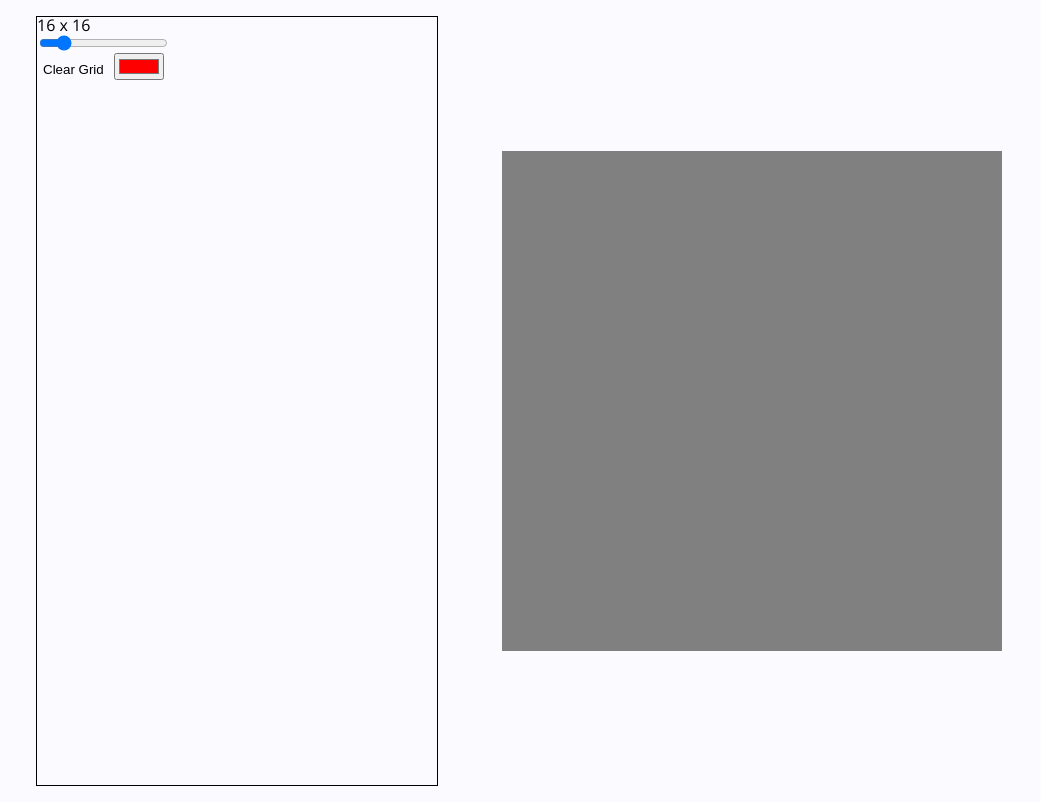
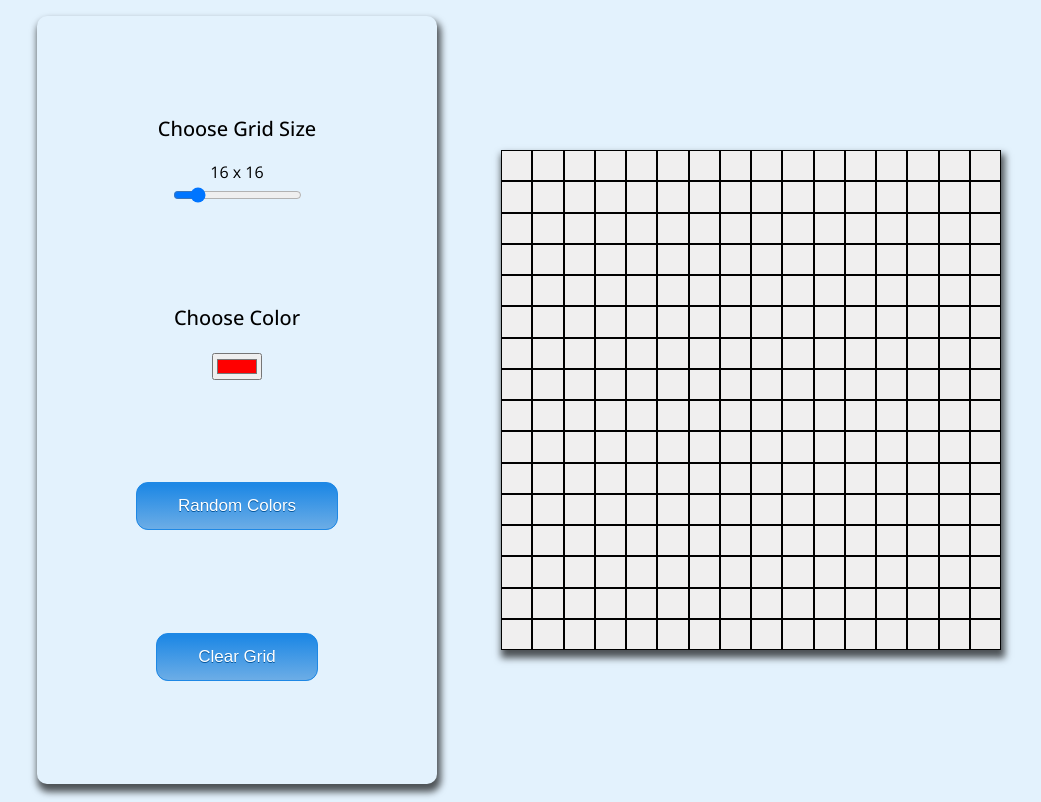
Before and after one commit to curryworry/etch-a-sketch, a plain HTML site: page index.html in a window 1280 px wide. Both pictures are taken after a click on the button "Clear Grid". Shown: the whole page, without its empty margins (121-1162 px from the left). Drawn offline with nearby package versions, Linux system fonts and the light colour scheme.

Commit message:
Added Random Mode that allows users to paint with a brush that generates random colors per cell

```diff
--- a/index.html
+++ b/index.html
@@ -14,12 +14,19 @@
 <body>
     <div id="container">
         <div id="options">
-            <div class="slidecontainer">
+            <div id="slide-container" class="options-container">
+                <p class="options-text">Choose Grid Size</p>
                 <p id="grid-size-value"></p>
                 <input type="range" min="1" max="100" value="16" class="slider" id="grid-slider">
             </div>
-            <button type="button" id="clr-btn">Clear Grid</button>
-            <input type="color" id="color-picker" name="color-picker" value="#ff0000">
+            <div id="color-container" class="options-container">
+                <p class="options-text">Choose Color</p>
+                <input type="color" id="color-picker" name="color-picker" value="#ff0000">
+            </div>
+            <div id="random-mode">
+                <button type="button" id="random-btn" class="btn">Random Colors</button>
+            </div>
+            <button type="button" id="clr-btn" class="btn">Clear Grid</button>
         </div>
         <div id="canvas">
 
--- a/scripts.js
+++ b/scripts.js
@@ -3,20 +3,36 @@ const canvasWidth = canvas.offsetWidth;
 const slider = document.getElementById('grid-slider');
 const clearButton = document.getElementById('clr-btn');
 const colorPicker = document.getElementById('color-picker');
-let sketchColor = colorPicker.value;
+const randomButton = document.getElementById('random-btn');
+let brushColor = colorPicker.value;
+let paintMode = 'single';
 
 drawGrid();
 slider.addEventListener('input',drawGrid);
 clearButton.addEventListener('click',clearGrid);
-colorPicker.addEventListener('input',chooseSketchColor);
+colorPicker.addEventListener('input',chooseBrushColor);
+randomButton.addEventListener('click',chooseMode);
+colorPicker.addEventListener('click',chooseMode);
+
+function chooseMode(e){
+    console.log(e);
+    if(e.target.id=="random-btn"){
+        paintMode = 'random';
+        console.log(paintMode);
+    }
+    else if(e.target.id=="color-picker"){
+        paintMode = 'single';
+        console.log(paintMode);
+    }
+}
 
 function calcDimensions(numOfRows){
     let width = canvasWidth/numOfRows;
     return width;
 }
 
-function chooseSketchColor(e){
-    sketchColor = e.target.value;
+function chooseBrushColor(e){
+    brushColor = e.target.value;
 }
 
 function drawGrid(e){
@@ -45,10 +61,34 @@ function drawGrid(e){
 }
 
 function sketch(e){
-    e.target.style.backgroundColor=sketchColor;
+    /*let brushRgbColor = hexToRgb(brushColor);
+    let currentCellColor = e.target.style.backgroundColor;
+    let rgbCellColor = currentCellColor.match(/\d+/g);
+    if(rgbCellColor){console.log(`Current cell color in RGB is ${rgbCellColor[0]}`);}
+    console.log(`Current Cell Color is ${currentCellColor}`);
+    console.log(`Brush color is ${brushColor}`);*/
+    let paintR = Math.floor(Math.random() * 255) + 1;
+    let paintG = Math.floor(Math.random() * 255) + 1;
+    let paintB = Math.floor(Math.random() * 255) + 1;
+    if(paintMode=='single'){
+    e.target.style.backgroundColor=brushColor;
+    }
+    else if(paintMode=='random'){
+        console.log(`rgb(${paintR},${[paintG]},${paintB})`);
+        e.target.style.backgroundColor=`rgb(${paintR},${[paintG]},${paintB})`;
+    }
 }
 
 function clearGrid(){
     canvas.innerHTML='';
-    initializeGrid();
+    drawGrid();
 }
+
+function hexToRgb(hex) {
+    let result = /^#?([a-f\d]{2})([a-f\d]{2})([a-f\d]{2})$/i.exec(hex);
+        let r= parseInt(result[1], 16);
+        let g= parseInt(result[2], 16);
+        let b= parseInt(result[3], 16);
+        console.log(`rgb(${r},${g},${b})`);
+        return `rgb(${r},${g},${b})`;
+}
--- a/styles.css
+++ b/styles.css
@@ -59,7 +59,7 @@ button {
 /* CSS Reset Ends Here */
 
 body{
-    background-color: #fbfbff;
+    background-color: #e3f2fd;
     font-family: 'Open Sans', sans-serif;
 }
 
@@ -72,21 +72,65 @@ body{
 }
 
 #options{
-    border: 1px solid black;
+    /* border: 1px solid black; */
+    border-radius: 10px;
     height: 96vh;
     width: 400px;
+    display: flex;
+    flex-direction: column;
+    justify-content: space-evenly;
+    align-items: center;
+    box-shadow: 2px 6px 7px 2px rgba(0,0,0,0.66);
+
+}
+
+.options-text{
+    font-size: 20px;
+    font-weight: 500;
+    margin-bottom: 20px;
+}
+
+.options-container{
+    display: flex;
+    flex-direction: column;
+    align-items: center;
+    gap: 5px;
 }
 
 #canvas{
     /* box-sizing: border-box; */
     height: 500px;
     width: 500px;
-    background-color: grey;
+    background-color: rgb(240, 239, 239);
     display: flex;
     flex-wrap: wrap;
+    box-shadow: 2px 6px 7px 2px rgba(0,0,0,0.66);
 }
 
 .grid-square{
     box-sizing: border-box;
     border: 1px solid black;
 }
+
+.btn {
+	background:linear-gradient(to bottom, #1e88e5 5%, #6cade6 100%);
+	background-color:#1e88e5;
+	border-radius:12px;
+	border:1px solid #1e88e5;
+	display:inline-block;
+	cursor:pointer;
+	color:#ffffff;
+	font-size:17px;
+    font-weight: 500;
+	padding:13px 41px;
+	text-decoration:none;
+	text-shadow:0px 1px 0px #05579e;
+}
+.btn:hover {
+	background:linear-gradient(to bottom, #6cade6 5%, #1e88e5 100%);
+	background-color:#6cade6;
+}
+.btn:active {
+	position:relative;
+	top:1px;
+}
```
